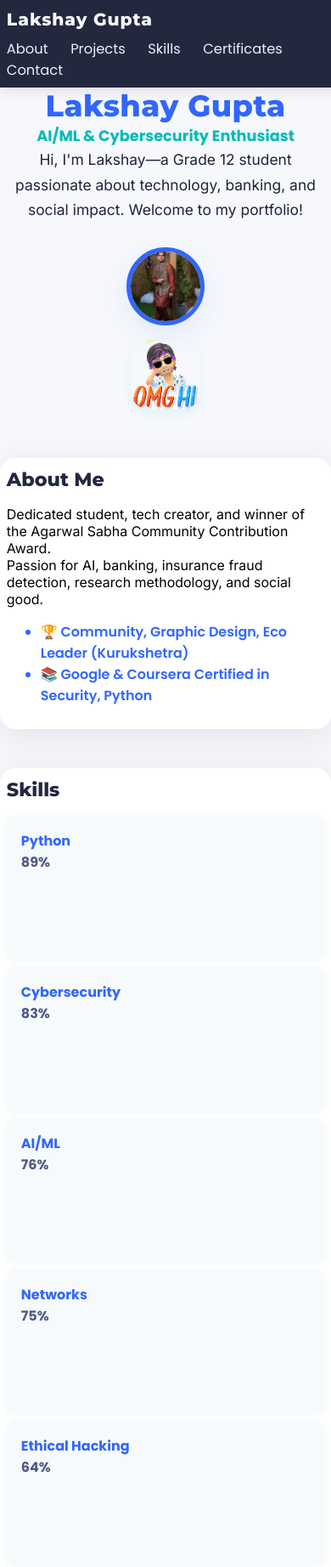
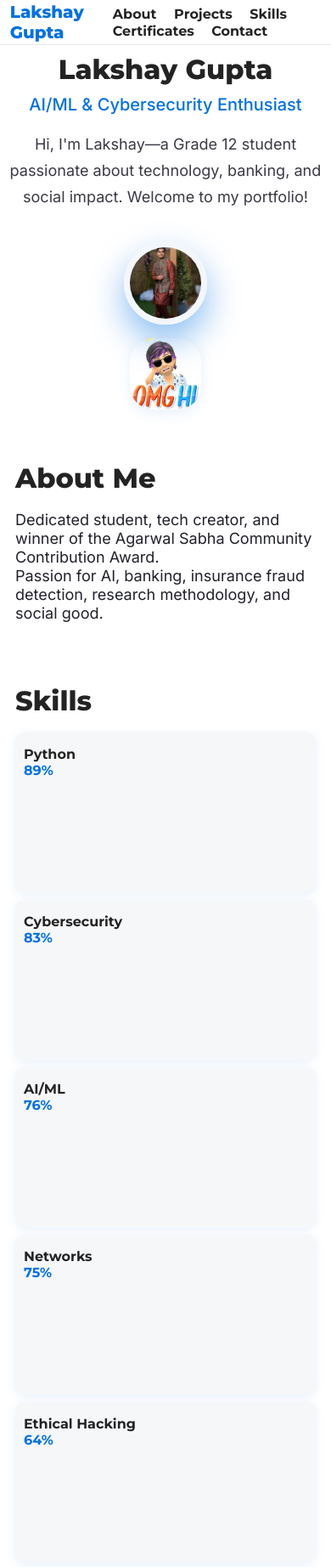
Before and after one commit to lakshay32009/lakshay32009.github.io, a plain HTML site: page index.html in a window 390 px wide. Shown: the top 1844 px of the page at 85% size. Drawn offline with nearby package versions, Linux system fonts and the light colour scheme.

Commit message:
Update index.html

```diff
--- a/index.html
+++ b/index.html
@@ -4,126 +4,82 @@
   <meta charset="UTF-8">
   <title>Lakshay Gupta | Portfolio</title>
   <meta name="viewport" content="width=device-width, initial-scale=1">
-  <link href="https://fonts.googleapis.com/css2?family=Montserrat:wght@700;800&family=Inter:wght@500;700;400&family=Poppins:wght@700;600;400&display=swap" rel="stylesheet">
+  <link href="https://fonts.googleapis.com/css2?family=Montserrat:wght@700;800&family=Inter:wght@500;700;400&display=swap" rel="stylesheet">
   <link rel="stylesheet" href="https://cdnjs.cloudflare.com/ajax/libs/font-awesome/6.4.2/css/all.min.css"/>
   <link rel="stylesheet" href="https://unpkg.com/aos@2.3.4/dist/aos.css"/>
   <style>
-    html, body {background: #f6f8fb; min-height:100vh; font-family: 'Inter', 'Montserrat', Arial, sans-serif;}
-    body { margin: 0; padding: 0; }
+    html,body{margin:0;padding:0;background:#fff;color:#232323;font-family:'Inter', 'Montserrat', Arial, sans-serif;}
+    body {min-height:100vh;}
     /* Navbar */
     .navbar {
-      background: #23283e; color: #fff; width:100vw;
-      position:fixed; top:0; left:0; z-index:100;
-      display: flex; align-items: center; justify-content: space-between;
-      padding:20px 7vw 18px 7vw;
-      font-family: 'Montserrat', Arial, sans-serif; font-weight: 700; box-shadow:0 2px 16px #16182722;
+      position:fixed; top:0; left:0; width:100vw; z-index:100;
+      background:#fff; border-bottom:1px solid #eaeaef;
+      display:flex;align-items:center;justify-content:space-between;
+      height:58px; padding:0 7vw; box-shadow:0 1px 15px #eaeaea09;
     }
-    .nav-title { font-weight:800; font-size:1.27em; letter-spacing:.9px; color:#f7fafc;}
+    .nav-title {font-family:'Montserrat',sans-serif;font-weight:800; font-size:1.24em; color:#0071e3;}
     .nav-links a {
-      margin-left:30px; color: #eaf1fb; text-decoration:none; font-weight:500; font-family: 'Poppins', sans-serif;
-      position:relative; transition: color .15s;
+      margin-left:32px; color: #232323; text-decoration:none; font-weight:500; font-size:1.08em; font-family:'Montserrat',sans-serif; position:relative;
     }
     .nav-links a:after {
-      content:""; position: absolute; left: 0; bottom: -3px; width: 0;
-      height: 2.5px; background: #03bab7; transition: .4s; border-radius:3px;
+      content:""; position:absolute; left:0;bottom:-4px; width:0; height:2.5px; background:#0071e3; transition:.3s; border-radius:3px;
     }
-    .nav-links a:hover { color: #03bab7; }
-    .nav-links a:hover:after,
-    .nav-links a.active:after { width:100%; background: #3166ff; }
-    @media(max-width:800px){
-      .navbar{padding:11px 2vw 8px 2vw;}
-      .nav-links a{margin-left:10px;}
+    .nav-links a:hover:after, .nav-links a.active:after { width:100%;}
+    .nav-links a:hover { color:#0071e3;}
+    @media(max-width:600px){.navbar{padding:0 3vw;height:52px;}.nav-links a{margin-left:16px;font-size:1em;}}
+
+    /* Hero Section */
+    .hero-section {
+      display:flex;flex-direction:column;align-items:center;justify-content:center;text-align:center;
+      min-height:430px; padding-top:94px; padding-bottom:56px; background:#fff;
     }
-    /* Hero Section */
-    .hero-section {margin-top:92px;text-align:center;}
-    .hero-row {display:flex;align-items:center;justify-content:center;gap:39px;margin-top:29px;}
-    .profile-pic {width:154px;height:154px;border-radius:50%;object-fit:cover; border:5px solid #3166ff;box-shadow:0 10px 33px #3166ff1b;}
-    .bitmoji {width:120px;height:120px;border-radius:22px;object-fit:cover;box-shadow:0 5px 11px #03bab715;}
-    .hero-name {font-family:'Montserrat',sans-serif;font-weight:800;font-size:2.2em;color:#3166ff;letter-spacing:.4px;}
-    .hero-title{font-family:'Poppins',sans-serif;font-weight:700;font-size:1.11em;color:#03bab7;}
-    .hero-desc {font-family:'Inter',sans-serif;color:#22223b;font-size:1.09em;line-height:1.7;max-width:480px;margin:auto auto 0;}
-    /* Section Cards */
-    .card-section {max-width:940px; margin:46px auto; background:#fff; border-radius:18px;
-      box-shadow:0 8px 40px #22223b18; padding:45px 32px 33px 32px;}
-    .sec-title {font-family:'Montserrat',sans-serif; font-weight:800; font-size:1.39em; color:#23283e; margin-bottom:17px;}
-    .badges-list li {font-family:'Poppins',sans-serif; color:#3166ff; font-weight:600;}
-    /* Skills Section */
-    .skills-list {display:flex;flex-wrap:wrap;gap:23px;}
-    .skill-item {padding:17px; background:#f7fafc; border-radius:11px; box-shadow:0 2px 8px #03bab714; font-family:'Poppins',sans-serif; flex:1 1 135px;}
-    .skill-title{color:#3166ff;font-weight:700;font-size:1em;}
-    .skill-level{color:#505a82;font-weight:700;}
-    /* Portfolio Projects Grid */
-    .projects-grid {display:grid;grid-template-columns:repeat(auto-fit,minmax(240px,1fr));gap:20px;margin-top:24px;}
-    .project-card {background:#fff;border-radius:14px;box-shadow:0 5px 20px #23283e11;overflow:hidden;transition:transform .15s,box-shadow .26s;}
-    .project-card:hover{transform:scale(1.042);box-shadow:0 12px 42px #3166ff29;}
-    .project-img{width:100%;height:128px;object-fit:cover;background:#eaf1fb;}
-    .project-title{font-family:'Poppins',sans-serif;font-weight:700;color:#3166ff;margin:18px 0 12px 0; font-size:1.07em;}
-    .project-desc{font-family:'Inter',sans-serif;color:#505a82;font-size:.97em;}
+    .hero-title {font-family:'Montserrat',sans-serif; font-size:3em; font-weight:900; color: #232323; margin-bottom:10px;}
+    .hero-sub {font-family:'Inter',sans-serif;font-size:1.25em; color:#0071e3; font-weight:500; margin-bottom:19px;}
+    .hero-desc {font-family:'Inter',sans-serif;font-size:1.13em;color:#3a3a44;max-width:480px;margin:0 auto 24px auto;line-height:1.7;}
+    .hero-photos {display:flex;align-items:center;justify-content:center;gap:45px;margin-top:13px;}
+    .profile-pic {width:170px;height:170px;object-fit:cover;border-radius:50%;box-shadow:0 18px 40px #0071e377;border:7px solid #f3f6fb;}
+    .bitmoji {width:120px;height:120px;object-fit:cover;border-radius:28px;box-shadow:0 4px 16px #0071e319;}
+    @media(max-width:700px){
+      .hero-photos{flex-direction:column;gap:16px;}
+      .profile-pic, .bitmoji{width:84px;height:84px;}
+      .hero-title{font-size:2em;}
+      .hero-section{padding-top:57px;}
+    }
+
+    /* Section blocks */
+    .section-block {max-width:950px; margin:0 auto 73px auto; padding:0 18px;}
+    .section-title {font-family:'Montserrat',sans-serif;font-size:2em;font-weight:800;color:#232323;margin-bottom:18px;}
+    .section-par {font-family:'Inter',sans-serif;font-size:1.13em;color:#21222a;}
+
+    /* Project Grid */
+    .projects-grid {display:grid;grid-template-columns:repeat(auto-fit,minmax(270px,1fr));gap:40px;margin-top:38px;}
+    .project-card {background:#fff; border-radius:14px; box-shadow:0 6px 22px #0071e30a; overflow:hidden; transition: box-shadow .19s, transform .14s;}
+    .project-card:hover{box-shadow:0 11px 38px #0071e316;transform:scale(1.036);}
+    .project-img {width:100%;height:150px;object-fit:cover;background:#f6f7f9;}
+    .project-title {font-family:'Montserrat',sans-serif;font-weight:700;font-size:1.16em;color:#0071e3;margin:19px 0 7px 0;}
+    .project-desc{font-family:'Inter',sans-serif;font-size:1.05em;color:#232323;padding-bottom:15px;}
+
     /* Certificates */
-    .cert-list{display:flex;flex-wrap:wrap;gap:18px;}
-    .cert-box{background:#f7fafc;padding:14px 10px;border-radius:8px; box-shadow:0 2px 7px #3166ff12;
-      font-family:'Poppins',sans-serif;color:#03bab7;font-weight:600;text-align:center;text-decoration:none;min-width:170px;transition:background .13s;}
-    .cert-box:hover{background:#eaf1fb;}
-    /* Contact Section */
-    .contact-links a{margin-right:22px;text-decoration:none;color:#03bab7;font-family:'Poppins',sans-serif;font-weight:600;}
-    .contact-links a i{margin-right:7px;}
-    form{display:flex;flex-direction:column;max-width:270px;margin:auto;}
-    input,textarea{padding:7px;border-radius:7px;border:1px solid #eaf1fb;margin-bottom:9px;font-family:'Inter',sans-serif;}
-    button{background:linear-gradient(90deg,#3166ff,#03bab7);color:#fff;font-weight:700;padding:10px 15px;border-radius:50px;border:none;box-shadow:0 4px 12px #3166ff33;cursor:pointer;}
-    button:hover{background:linear-gradient(90deg,#03bab7,#3166ff);}
+    .certs-list {display:flex;flex-wrap:wrap;gap:18px;}
+    .cert-box{background:#f5f6fa;border-radius:9px;padding:15px 9px;box-shadow:0 3px 16px #0071e312;min-width:165px;text-align:center;font-family:'Montserrat',sans-serif;font-weight:600;color:#0071e3;font-size:1em;text-decoration:none;}
+    .cert-box:hover{background:#eaf6ff;color:#232323;}
+
+    /* Skills */
+    .skills-list {display:flex;flex-wrap:wrap;gap:24px;}
+    .skill-box {flex:1 1 156px;background:#f6f7f9;border-radius:11px;padding:16px 10px;font-family:'Montserrat',sans-serif;box-shadow:0 2px 11px #0071e31a;}
+    .skill-title{color:#232323;font-weight:700;}
+    .skill-level{color:#0071e3;font-weight:700;}
+    @media(max-width:700px){.skills-list{flex-direction:column;gap:9px;}}
+
+    /* Contact */
+    .contact-list a{margin-right:29px;text-decoration:none;color:#0071e3;font-family:'Montserrat',sans-serif;font-weight:600;}
+    .contact-list a i{margin-right:8px;}
+    form{display:flex;flex-direction:column;max-width:288px;margin:auto;}
+    input,textarea{padding:8px;border-radius:7px;border:1px solid #eaf1fb;margin-bottom:10px;font-family:'Inter',sans-serif;}
+    button{background:#0071e3;color:#fff;font-weight:700;padding:11px 17px;border-radius:50px;border:none;box-shadow:0 4px 18px #0071e351;cursor:pointer;}
+    button:hover{background:#005ecb;}
     /* Footer */
-    .footer {text-align:center;color:#505a82;padding:26px 0 18px 0;font-family:'Inter',sans-serif;}
-
-    /* Mobile-Friendly Layout */
-    @media (max-width: 700px) {
-      .navbar {
-        padding:10px 2vw 8px 2vw;
-        flex-direction:column;
-        align-items:flex-start;
-      }
-      .nav-links {
-        width: 100%;
-        text-align: left;
-        margin-top: 10px;
-      }
-      .nav-links a {
-        margin-left: 0;
-        margin-right: 22px;
-        display: inline-block;
-        font-size: 1.02em;
-      }
-      .hero-section, .card-section, .footer {
-        padding: 11px 2vw !important;
-        max-width: 99vw !important;
-        min-width: 0;
-      }
-      .hero-row {
-        flex-direction: column;
-        gap: 17px;
-      }
-      .profile-pic, .bitmoji {
-        width: 82px;
-        height: 82px;
-        margin-left: 0;
-        margin-right: 0;
-      }
-      .skills-list {
-        flex-direction: column;
-        gap: 9px;
-      }
-      .projects-grid {
-        grid-template-columns: 1fr;
-        gap: 9px;
-      }
-      form {
-        max-width: 98vw;
-        padding: 0 0.5em;
-      }
-      .contact-links a {
-        display:block;
-        margin-bottom:7px;
-      }
-    }
+    .footer {text-align:center;color:#585969;padding:29px 0 17px 0;font-family:'Inter',sans-serif;}
   </style>
 </head>
 <body>
@@ -138,40 +94,36 @@
   </div>
 </nav>
 <section class="hero-section" id="hero">
-  <div class="hero-name">Lakshay Gupta</div>
-  <div class="hero-title">AI/ML & Cybersecurity Enthusiast</div>
+  <div class="hero-title">Lakshay Gupta</div>
+  <div class="hero-sub">AI/ML & Cybersecurity Enthusiast</div>
   <div class="hero-desc">
     Hi, I'm Lakshay—a Grade 12 student passionate about technology, banking, and social impact. Welcome to my portfolio!
   </div>
-  <div class="hero-row">
+  <div class="hero-photos">
     <img src="WhatsApp-Image-2025-10-11-at-23.19.34_d3c78967.jpg" alt="Profile Pic" class="profile-pic"/>
     <img src="bitmoji.png" alt="Bitmoji" class="bitmoji"/>
   </div>
 </section>
-<section class="card-section" id="about">
-  <div class="sec-title">About Me</div>
-  <p>
+<section class="section-block" id="about">
+  <div class="section-title">About Me</div>
+  <div class="section-par">
     Dedicated student, tech creator, and winner of the Agarwal Sabha Community Contribution Award.<br>
     Passion for AI, banking, insurance fraud detection, research methodology, and social good.
-  </p>
-  <ul class="badges-list">
-    <li>🏆 Community, Graphic Design, Eco Leader (Kurukshetra)</li>
-    <li>📚 Google & Coursera Certified in Security, Python</li>
-  </ul>
-</section>
-<section class="card-section" id="skills">
-  <div class="sec-title">Skills</div>
-  <div class="skills-list">
-    <div class="skill-item"><span class="skill-title">Python</span><br><span class="skill-level">89%</span></div>
-    <div class="skill-item"><span class="skill-title">Cybersecurity</span><br><span class="skill-level">83%</span></div>
-    <div class="skill-item"><span class="skill-title">AI/ML</span><br><span class="skill-level">76%</span></div>
-    <div class="skill-item"><span class="skill-title">Networks</span><br><span class="skill-level">75%</span></div>
-    <div class="skill-item"><span class="skill-title">Ethical Hacking</span><br><span class="skill-level">64%</span></div>
-    <div class="skill-item"><span class="skill-title">Design</span><br><span class="skill-level">79%</span></div>
   </div>
 </section>
-<section class="card-section" id="projects">
-  <div class="sec-title">Projects & Achievements</div>
+<section class="section-block" id="skills">
+  <div class="section-title">Skills</div>
+  <div class="skills-list">
+    <div class="skill-box"><span class="skill-title">Python</span><br><span class="skill-level">89%</span></div>
+    <div class="skill-box"><span class="skill-title">Cybersecurity</span><br><span class="skill-level">83%</span></div>
+    <div class="skill-box"><span class="skill-title">AI/ML</span><br><span class="skill-level">76%</span></div>
+    <div class="skill-box"><span class="skill-title">Networks</span><br><span class="skill-level">75%</span></div>
+    <div class="skill-box"><span class="skill-title">Ethical Hacking</span><br><span class="skill-level">64%</span></div>
+    <div class="skill-box"><span class="skill-title">Design</span><br><span class="skill-level">79%</span></div>
+  </div>
+</section>
+<section class="section-block" id="projects">
+  <div class="section-title">Projects & Achievements</div>
   <div class="projects-grid">
     <div class="project-card">
       <img src="WhatsApp-Image-2025-09-20-at-20.44.39_d6ecc205.jpg" class="project-img" alt="Project 1"/>
@@ -196,25 +148,25 @@
     </div>
   </div>
 </section>
-<section class="card-section" id="certificates">
-  <div class="sec-title">Certificates</div>
-  <div class="cert-list">
+<section class="section-block" id="certificates">
+  <div class="section-title">Certificates</div>
+  <div class="certs-list">
       <a class="cert-box" href="#" target="_blank">Google AI & Security Cert</a>
       <a class="cert-box" href="#" target="_blank">Python Programming</a>
       <a class="cert-box" href="#" target="_blank">Coursera Cybersecurity</a>
       <a class="cert-box" href="#" target="_blank">Network Security</a>
   </div>
 </section>
-<section class="card-section" id="contact">
-  <div class="sec-title">Contact Me</div>
+<section class="section-block" id="contact">
+  <div class="section-title">Contact Me</div>
   <form>
     <input type="text" placeholder="Your Name">
     <input type="email" placeholder="Your Email">
     <textarea placeholder="Your Message"></textarea>
     <button type="submit">Send</button>
   </form>
-  <div class="contact-links" style="margin-top:22px;">
-    <a href="mailto:lakshaygupta@email.com"><i class="fas fa-envelope"></i>Email</a>
+  <div class="contact-list" style="margin-top:22px;">
+    <a href="mailto:lakshaygupta32009@email.com"><i class="fas fa-envelope"></i>Email</a>
     <a href="https://www.linkedin.com/in/lakshay-gupta-9bbaba385/" target="_blank"><i class="fab fa-linkedin"></i>LinkedIn</a>
     <a href="https://github.com/lakshay32009" target="_blank"><i class="fab fa-github"></i>GitHub</a>
   </div>
```
